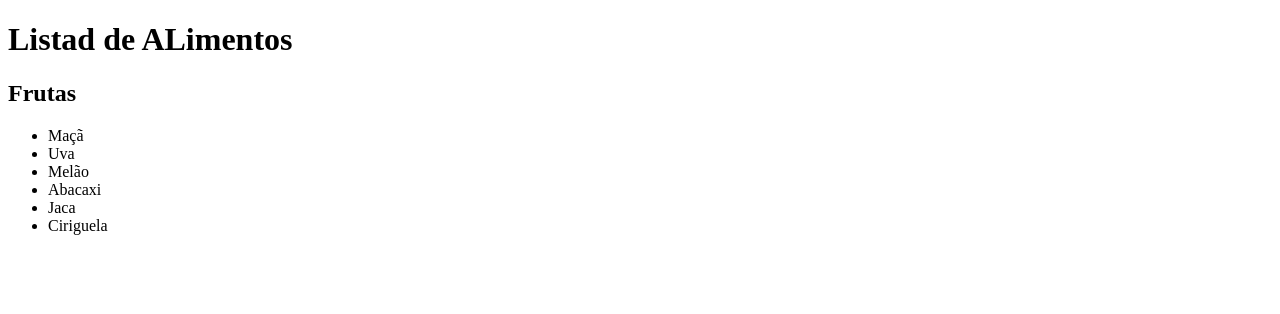
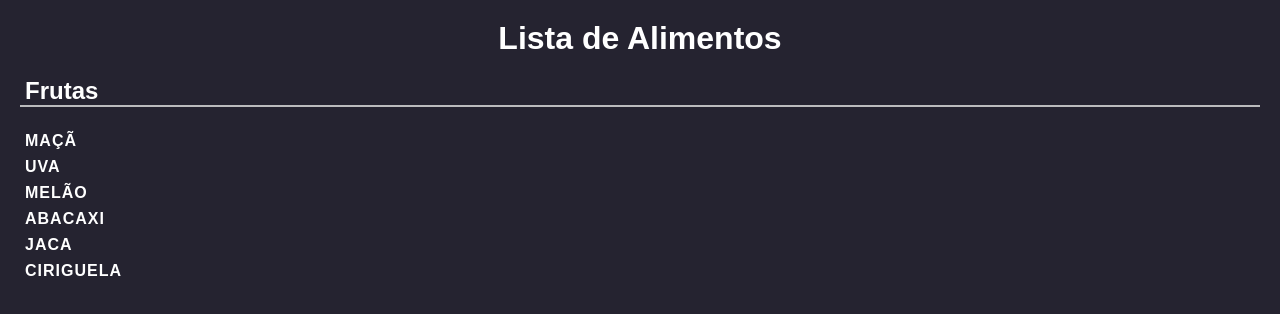
Before and after one commit to ze-nto/git-dio, a plain HTML site: page index.html in a window 1280 px wide. Drawn offline with Linux system fonts and the light colour scheme.

Commit message:
Adiciona estilo a página

```diff
--- a/index.html
+++ b/index.html
@@ -4,10 +4,11 @@
     <meta charset="UTF-8">
     <meta http-equiv="X-UA-Compatible" content="IE=edge">
     <meta name="viewport" content="width=device-width, initial-scale=1.0">
+    <link rel="stylesheet" href="style.css">
     <title>Listas</title>
 </head>
 <body>
-    <h1>Listad de ALimentos</h1>
+    <h1>Lista de Alimentos</h1>
 
     <h2>Frutas</h2>
     <ul>
--- /dev/null
+++ b/style.css
@@ -0,0 +1,34 @@
+*{
+    padding: 0;
+    margin: 0;
+    box-sizing: border-box;
+}
+
+body{
+    background-color: rgb(37, 35, 48);
+    color: #fff;
+    font-family: Arial, Helvetica, sans-serif;
+}
+
+h1{
+    text-align: center;
+    margin: 20px;
+}
+
+h2{
+    margin: 0 20px;
+    padding-left: 5px;
+    border-bottom: 2px solid rgb(187, 187, 189);
+}
+
+ul{
+    margin: 25px;
+    list-style: none;
+}
+
+li{
+    margin-top: 8px;
+    text-transform: uppercase;
+    letter-spacing: 1px;
+    font-weight: 600;
+}
```
